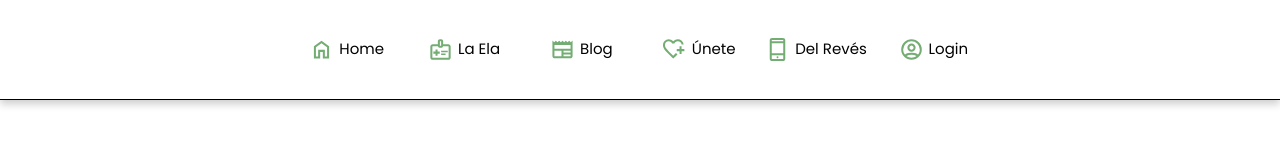
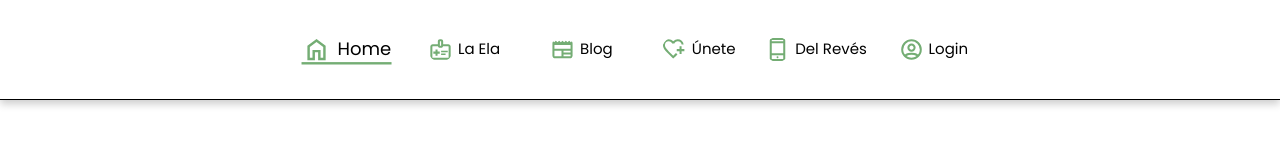
Before and after one commit to eladelreves/eladelreves-next-app, a Next.js app: page / in a window 1280 px wide. Shown: the top 160 px of the page. Built offline with nearby package versions, Linux system fonts and the light colour scheme; no server answers.

Commit message:
Border Radius && Active Nav

```diff
--- a/src/components/_common/navbar/Navbar.tsx
+++ b/src/components/_common/navbar/Navbar.tsx
@@ -33,7 +33,7 @@ export function Navbar() {
                         return (
                             <Link key={page.name}
                                 href={page.href}
-                                className={pathname === page.href ? 'actual_page' : ''}
+                                className={pathname === page.href ? styles.actual_page : ''}
                             >
 
                                 <img src={page.name === 'Perfil'
--- a/src/components/_common/navbar/navbar.module.css
+++ b/src/components/_common/navbar/navbar.module.css
@@ -43,6 +43,7 @@
 #nav_bar a > img {
     width: 25px;
     height: 25px;
+    border-radius: 50%;
 }
 
 #nav_bar .actual_page,
```
